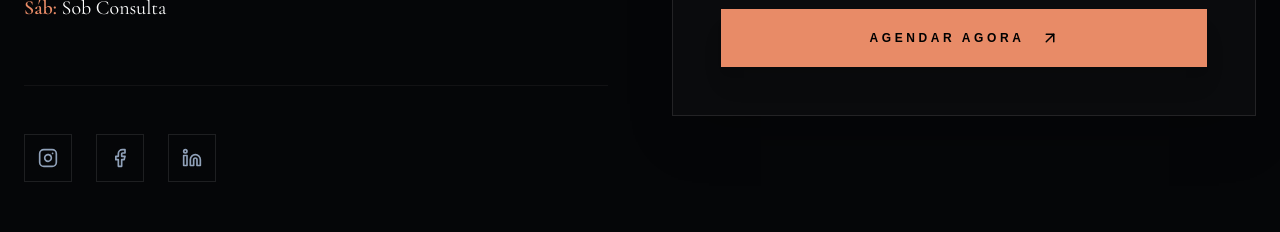
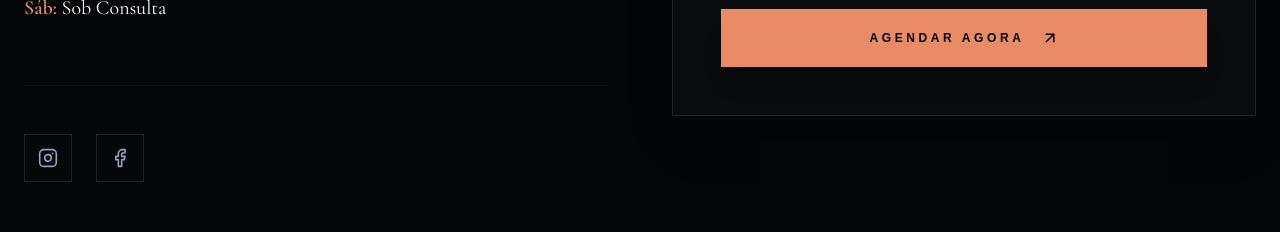
Before and after one commit to mariosergiosousa-gif/Fl-via-Freitas, a React (Vite) app: page / in a window 1280 px wide. Shown: the part 5980-6212 px from the top of the page. Built offline with nearby package versions, Linux system fonts and the light colour scheme.

Commit message:
refactor: Remove unused Linkedin icon
The Linkedin icon was present in both the Contact and Navbar components but was not linked to any actual Linkedin profile. This commit removes the icon and its associated import to clean up the UI and codebase.

```diff
--- a/src/components/Contact.tsx
+++ b/src/components/Contact.tsx
@@ -1,5 +1,5 @@
 import { motion } from 'motion/react';
-import { Mail, Phone, MapPin, Clock, Instagram, Linkedin, Facebook, ArrowUpRight } from 'lucide-react';
+import { Mail, Phone, MapPin, Clock, Instagram, Facebook, ArrowUpRight } from 'lucide-react';
 import { FormEvent } from 'react';
 
 export default function Contact() {
@@ -97,9 +97,6 @@ export default function Contact() {
               <div className="w-12 h-12 rounded-none border border-white/10 flex items-center justify-center text-slate-400 hover:bg-brand-accent hover:border-brand-accent hover:text-black transition-all cursor-pointer">
                 <Facebook size={20} />
               </div>
-              <div className="w-12 h-12 rounded-none border border-white/10 flex items-center justify-center text-slate-400 hover:bg-brand-accent hover:border-brand-accent hover:text-black transition-all cursor-pointer">
-                <Linkedin size={20} />
-              </div>
             </div>
           </div>
 
--- a/src/components/Navbar.tsx
+++ b/src/components/Navbar.tsx
@@ -1,6 +1,6 @@
 import { useState, useEffect } from 'react';
 import { motion, AnimatePresence } from 'motion/react';
-import { Menu, X, Phone, Mail, Instagram, Linkedin, Facebook } from 'lucide-react';
+import { Menu, X, Phone, Mail, Instagram, Facebook } from 'lucide-react';
 
 export default function Navbar() {
   const [isOpen, setIsOpen] = useState(false);
@@ -107,7 +107,6 @@ export default function Navbar() {
                 </a>
                 <div className="flex justify-center space-x-8">
                   <Instagram size={24} className="text-brand-ink/40 hover:text-brand-accent transition-colors" />
-                  <Linkedin size={24} className="text-brand-ink/40 hover:text-brand-accent transition-colors" />
                   <Facebook size={24} className="text-brand-ink/40 hover:text-brand-accent transition-colors" />
                 </div>
               </div>
```
